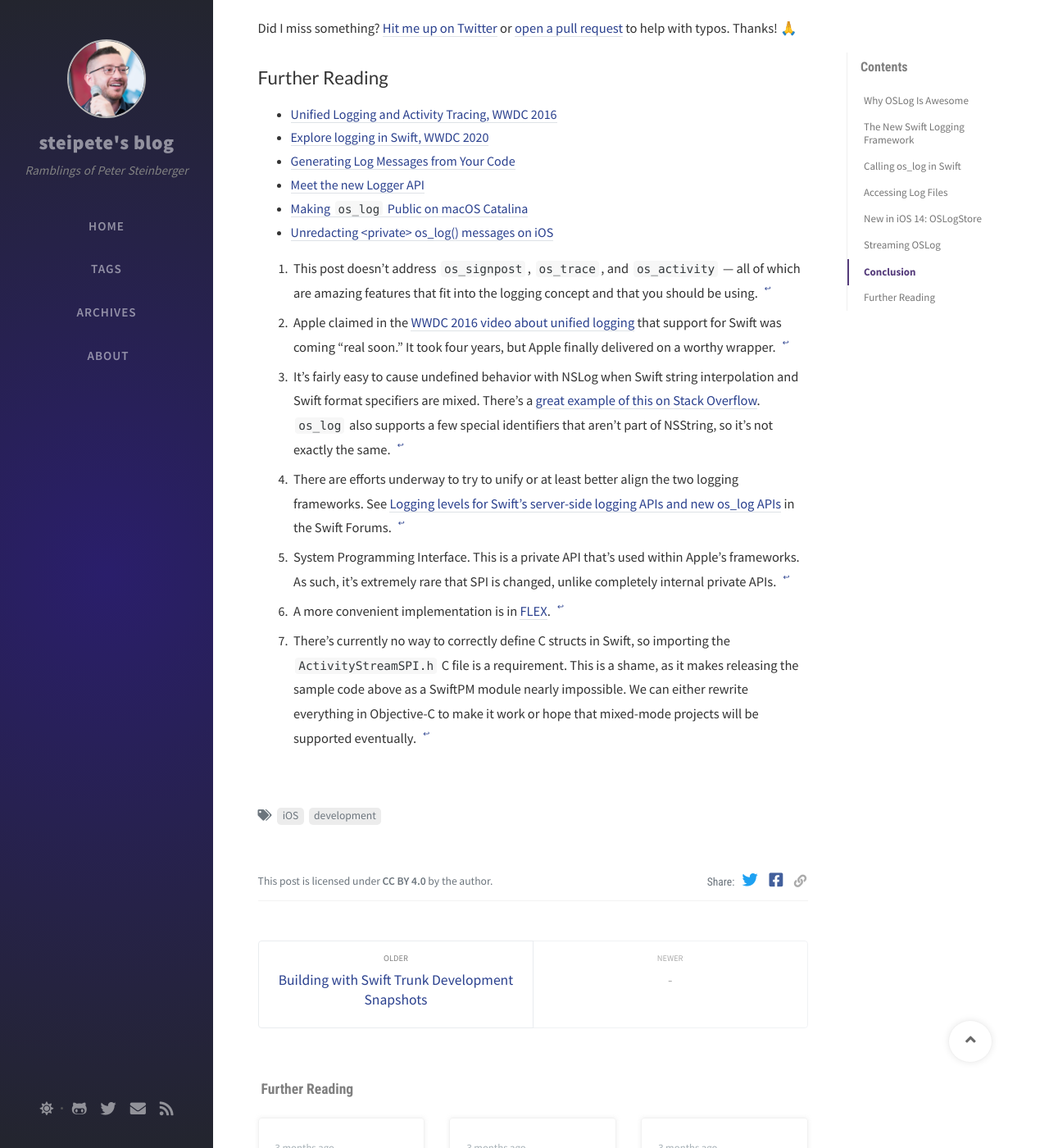
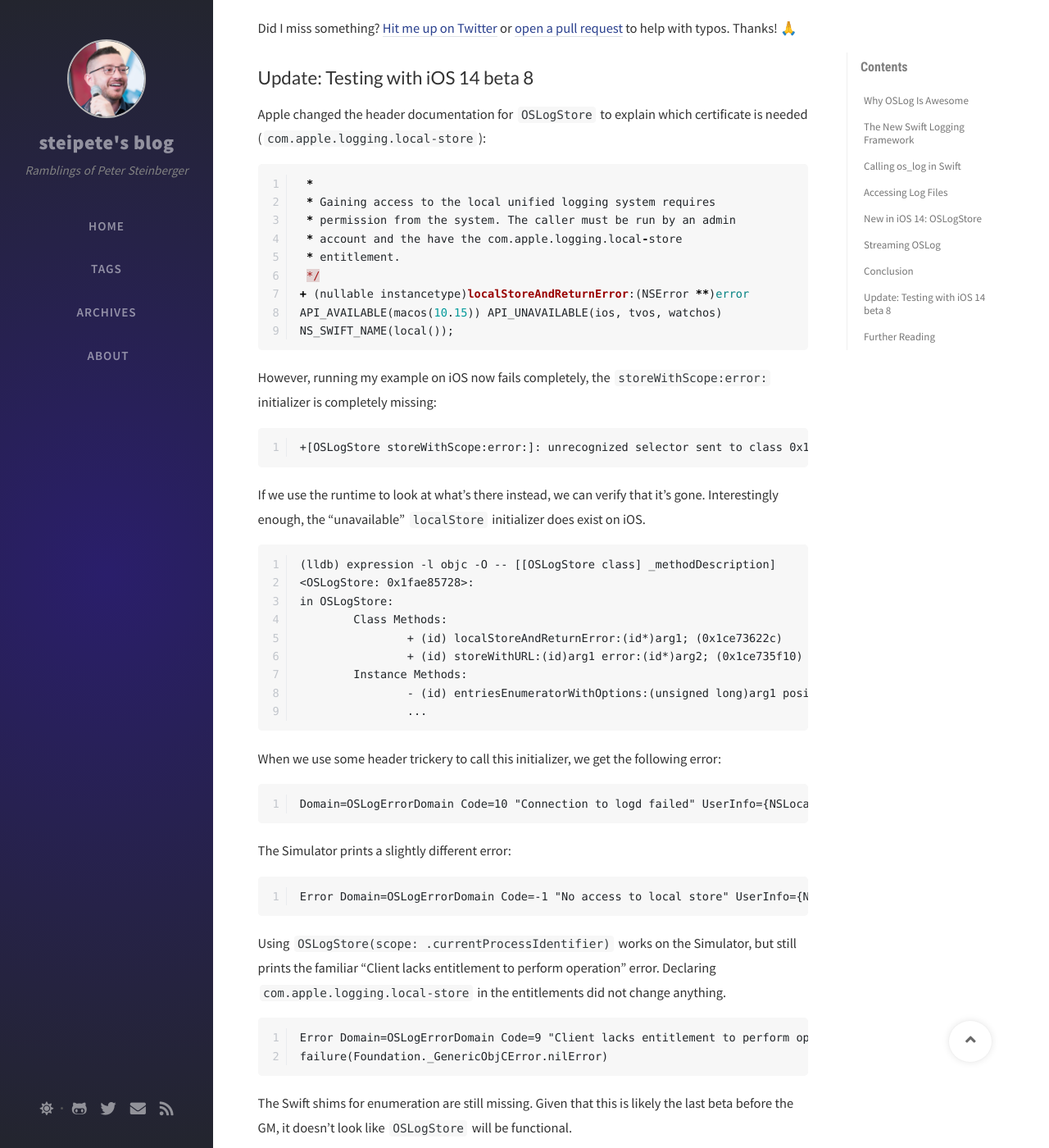
Before and after one commit to steipete/steipete.com, a Jekyll site: the page built from _posts/2020-08-22-logging-in-swift.md, in a window 1280 px wide and 1400 px high, scrolled down 6980 px. Shown: the whole window at 82% size. Built offline with Jekyll 4.4.1, drawn with Linux system fonts in a browser that asks for light colours; nearby versions of some CDN libraries; comment, search, counter and statistics services are not loaded; some of the changed text lies outside the part shown.

Commit message:
update log store post

````diff
--- a/_posts/2020-08-22-logging-in-swift.md
+++ b/_posts/2020-08-22-logging-in-swift.md
@@ -216,6 +216,65 @@ OSLog is an extremely awesome API and all the pieces are there — they’re jus
 
 Did I miss something? [Hit me up on Twitter](https://twitter.com/steipete) or [open a pull request](https://github.com/steipete/steipete.com) to help with typos. Thanks! 🙏
 
+## Update: Testing with iOS 14 beta 8
+
+Apple changed the header documentation for `OSLogStore` to explain which certificate is needed (`com.apple.logging.local-store`):
+
+```objc
+ *
+ * Gaining access to the local unified logging system requires
+ * permission from the system. The caller must be run by an admin
+ * account and the have the com.apple.logging.local-store
+ * entitlement.
+ */
++ (nullable instancetype)localStoreAndReturnError:(NSError **)error
+API_AVAILABLE(macos(10.15)) API_UNAVAILABLE(ios, tvos, watchos)
+NS_SWIFT_NAME(local());
+```
+
+However, running my example on iOS now fails completely, the `storeWithScope:error:` initializer is completely missing:
+
+```
++[OSLogStore storeWithScope:error:]: unrecognized selector sent to class 0x1fae85728
+```
+
+If we use the runtime to look at what's there instead, we can verify that it's gone. Interestingly enough, the "unavailable" `localStore` initializer does exist on iOS.
+
+```
+(lldb) expression -l objc -O -- [[OSLogStore class] _methodDescription]
+<OSLogStore: 0x1fae85728>:
+in OSLogStore:
+	Class Methods:
+		+ (id) localStoreAndReturnError:(id*)arg1; (0x1ce73622c)
+		+ (id) storeWithURL:(id)arg1 error:(id*)arg2; (0x1ce735f10)
+	Instance Methods:
+		- (id) entriesEnumeratorWithOptions:(unsigned long)arg1 position:(id)arg2 predicate:(id)arg3 error:(id*)arg4; (0x1ce735ce0)
+		...
+```
+
+When we use some header trickery to call this initializer, we get the following error:
+
+```
+Domain=OSLogErrorDomain Code=10 "Connection to logd failed" UserInfo={NSLocalizedDescription=Connection to logd failed, _OSLogErrorInternalCode=15}
+```
+
+The Simulator prints a slightly different error:
+
+```
+Error Domain=OSLogErrorDomain Code=-1 "No access to local store" UserInfo={NSLocalizedDescription=No access to local store}
+```
+
+Using `OSLogStore(scope: .currentProcessIdentifier)` works on the Simulator, but still prints the familiar "Client lacks entitlement to perform operation" error. Declaring `com.apple.logging.local-store` in the entitlements did not change anything.
+
+```
+Error Domain=OSLogErrorDomain Code=9 "Client lacks entitlement to perform operation" UserInfo={NSLocalizedDescription=Client lacks entitlement to perform operation, _OSLogErrorInternalCode=14}
+failure(Foundation._GenericObjCError.nilError)
+```
+
+The Swift shims for enumeration are still missing. Given that this is likely the last beta before the GM, it doesn't look like `OSLogStore` will be functional.
+
+Accessing the log store still works on Catalyst, however I only did a quick run as [running Catalyst apps is broken](https://twitter.com/steipete/status/1302972915193962497) in the current beta.
+
 ## Further Reading
 
 - [Unified Logging and Activity Tracing, WWDC 2016](https://developer.apple.com/videos/play/wwdc2016/721/)
````
